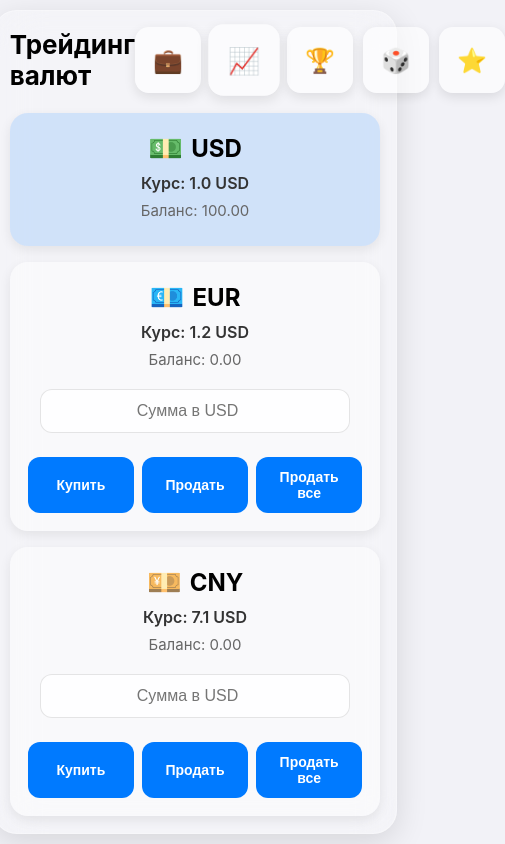
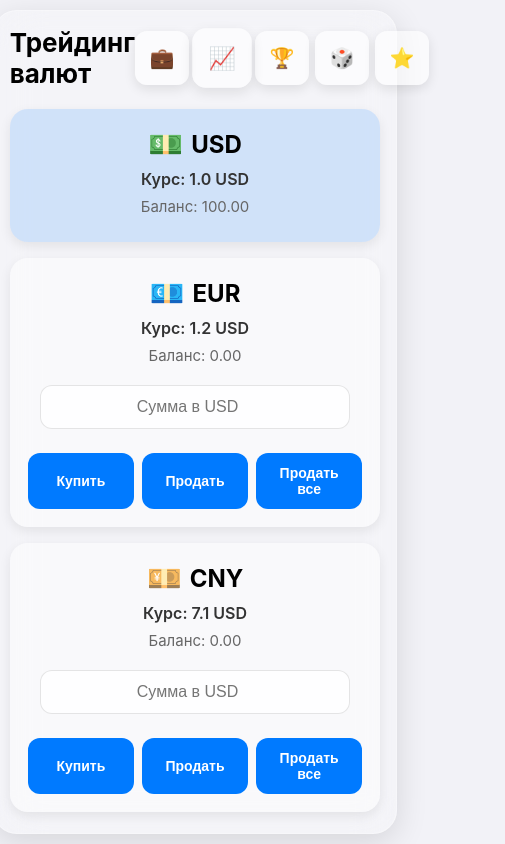
Before and after one commit to prokazin/valyt, a plain HTML site: page index.html in a window 390 px wide. Shown: the whole page, 505 px wide, since content can reach past the window. Drawn offline with Linux system fonts and the light colour scheme; a script that the page names is missing.

Commit message:
Update style.css

```diff
--- a/style.css
+++ b/style.css
@@ -1,4 +1,4 @@
-/* style.css */
+/* style.css — оптимизировано для 5 иконок */
 body {
     font-family: -apple-system, BlinkMacSystemFont, "Segoe UI", Roboto, Helvetica, Arial, sans-serif;
     background-color: #f2f2f7;
@@ -37,28 +37,29 @@ h1 {
     margin: 0;
 }
 
+/* 5 иконок компактно */
 .header-buttons {
     display: flex;
-    gap: 10px; /* Уменьшено расстояние для 5 иконок */
+    gap: 8px; /* Уменьшено для 5 иконок */
     align-items: center;
 }
 
 .icon-button {
     background-color: rgba(255, 255, 255, 0.6);
-    border-radius: 14px;
-    padding: 10px;
+    border-radius: 12px;
+    padding: 8px;
     cursor: pointer;
     box-shadow: 0 4px 12px rgba(0, 0, 0, 0.1);
-    font-size: 24px; /* Уменьшено для компактности */
-    width: 46px;
-    height: 46px;
+    font-size: 22px; /* Уменьшено */
+    width: 42px;
+    height: 42px;
     display: flex;
     align-items: center;
     justify-content: center;
     transition: transform 0.2s ease, box-shadow 0.2s ease;
 }
 
-.icon-button.animate:active {
+.icon-button:active {
     transform: scale(0.9);
     box-shadow: 0 2px 8px rgba(0, 0, 0, 0.15);
 }
@@ -69,7 +70,7 @@ h1 {
 
 @keyframes pulse {
     0% { transform: scale(1); }
-    50% { transform: scale(1.08); }
+    50% { transform: scale(1.1); }
     100% { transform: scale(1); }
 }
 
@@ -277,4 +278,14 @@ h1 {
         padding: 16px;
         margin: 10px 0;
     }
+
+    .header-buttons {
+        gap: 6px;
+    }
+
+    .icon-button {
+        width: 38px;
+        height: 38px;
+        font-size: 20px;
+    }
 }
```
